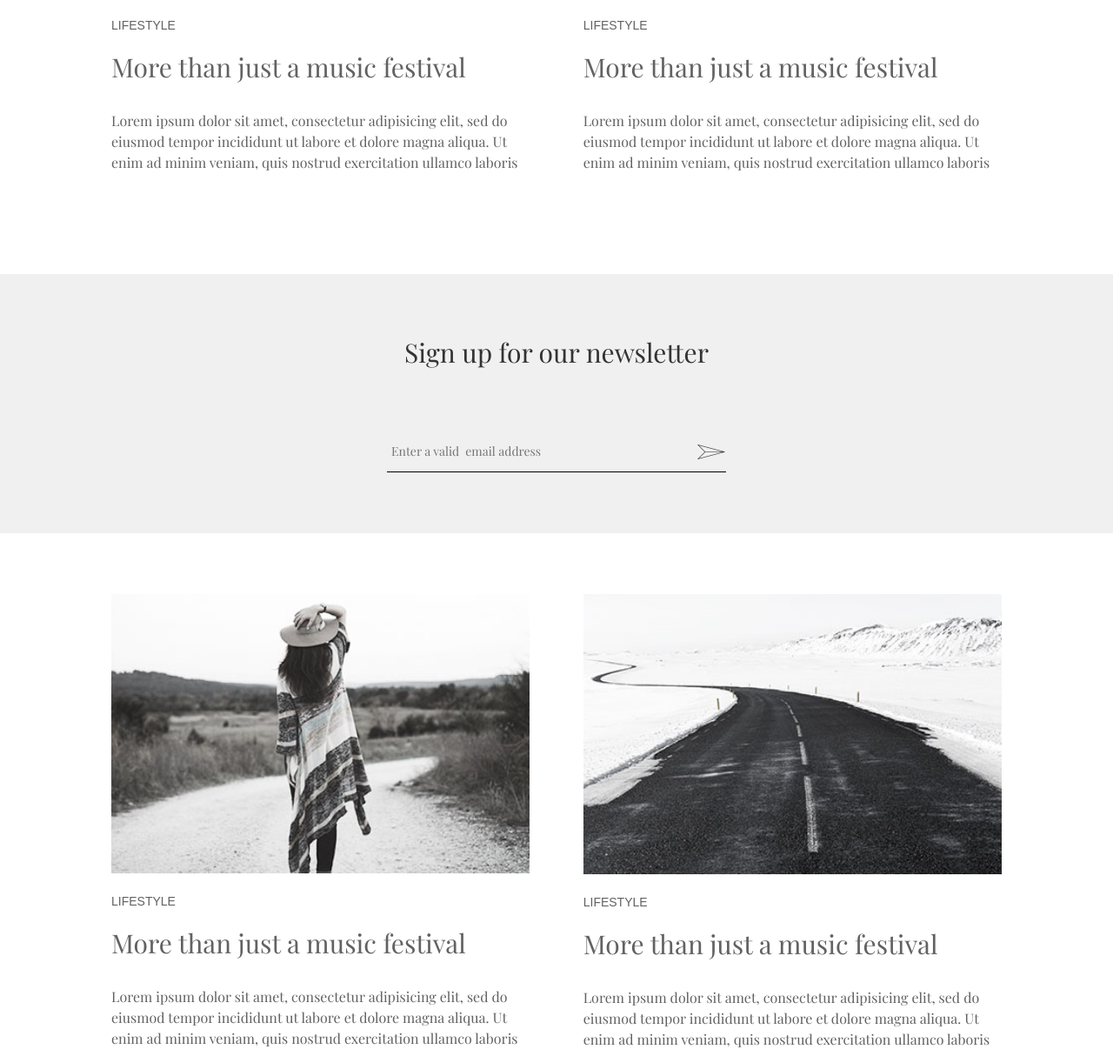
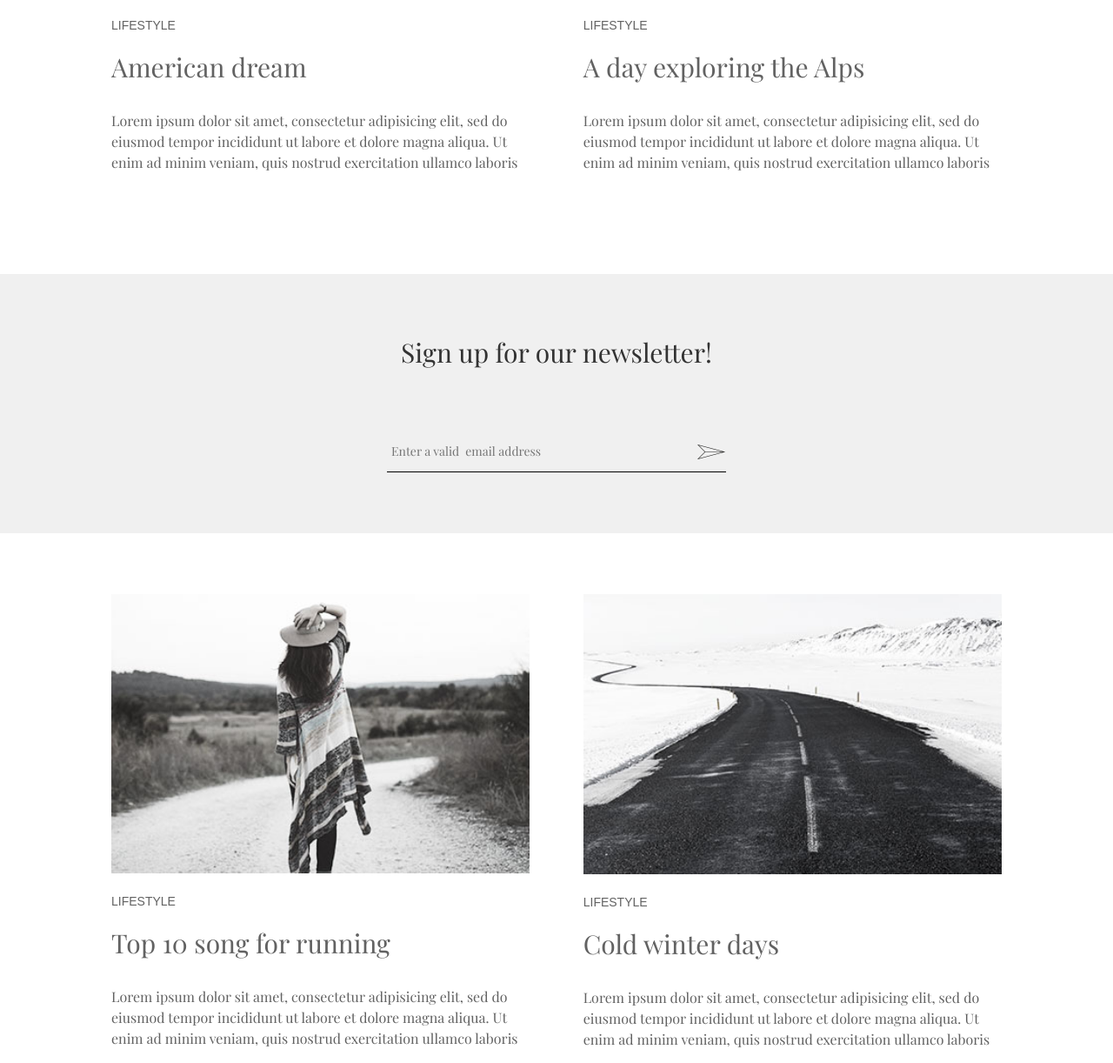
Before and after one commit to ranjithawee/class-11-minimo_full, a plain HTML site: page index.html in a window 1280 px wide. Shown: the part 2158-3380 px from the top of the page at 87% size. Drawn offline with Linux system fonts and the light colour scheme.

Commit message:
Update index.html

```diff
--- a/index.html
+++ b/index.html
@@ -81,7 +81,7 @@
             <img src="images/blog_2.jpg" alt="" />
           </div>
           <p class="c_light">Lifestyle</p>
-          <h2 class="c_title">More than just a music festival</h2>
+          <h2 class="c_title">Life tastes better with coffee</h2>
           <p class="c_text">
             Lorem ipsum dolor sit amet, consectetur adipisicing elit, sed do eiusmod tempor
             incididunt ut labore et dolore magna aliqua. Ut enim ad minim veniam, quis nostrud
@@ -96,7 +96,7 @@
             <img src="images/blog_3.jpg" alt="" />
           </div>
           <p class="c_light">Lifestyle</p>
-          <h2 class="c_title">More than just a music festival</h2>
+          <h2 class="c_title">American dream</h2>
           <p class="c_text">
             Lorem ipsum dolor sit amet, consectetur adipisicing elit, sed do eiusmod tempor
             incididunt ut labore et dolore magna aliqua. Ut enim ad minim veniam, quis nostrud
@@ -111,7 +111,7 @@
             <img src="images/blog_4.jpg" alt="" />
           </div>
           <p class="c_light">Lifestyle</p>
-          <h2 class="c_title">More than just a music festival</h2>
+          <h2 class="c_title">A day exploring the Alps</h2>
           <p class="c_text">
             Lorem ipsum dolor sit amet, consectetur adipisicing elit, sed do eiusmod tempor
             incididunt ut labore et dolore magna aliqua. Ut enim ad minim veniam, quis nostrud
@@ -128,7 +128,7 @@
     <section class="news">
       <div class="container2">
         <div class="signup">
-          <h1 class="c_title s_h1">Sign up for our newsletter</h1>
+          <h1 class="c_title s_h1">Sign up for our newsletter!</h1>
           <form action="#" method="post" class="s_form">
             <input type="email" placeholder="Enter a valid  email address" />
             <button type="submit"><img src="images/button.png" alt="submit" /></button>
@@ -147,7 +147,7 @@
             <img src="images/blog_5.jpg" alt="" />
           </div>
           <p class="c_light">Lifestyle</p>
-          <h2 class="c_title">More than just a music festival</h2>
+          <h2 class="c_title">Top 10 song for running</h2>
           <p class="c_text">
             Lorem ipsum dolor sit amet, consectetur adipisicing elit, sed do eiusmod tempor
             incididunt ut labore et dolore magna aliqua. Ut enim ad minim veniam, quis nostrud
@@ -162,7 +162,7 @@
             <img src="images/blog_6.jpg" alt="" />
           </div>
           <p class="c_light">Lifestyle</p>
-          <h2 class="c_title">More than just a music festival</h2>
+          <h2 class="c_title">Cold winter days</h2>
           <p class="c_text">
             Lorem ipsum dolor sit amet, consectetur adipisicing elit, sed do eiusmod tempor
             incididunt ut labore et dolore magna aliqua. Ut enim ad minim veniam, quis nostrud
```
